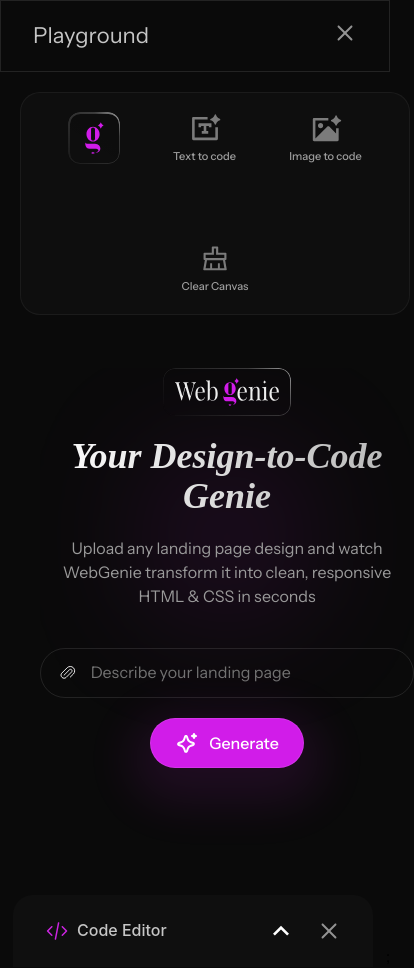
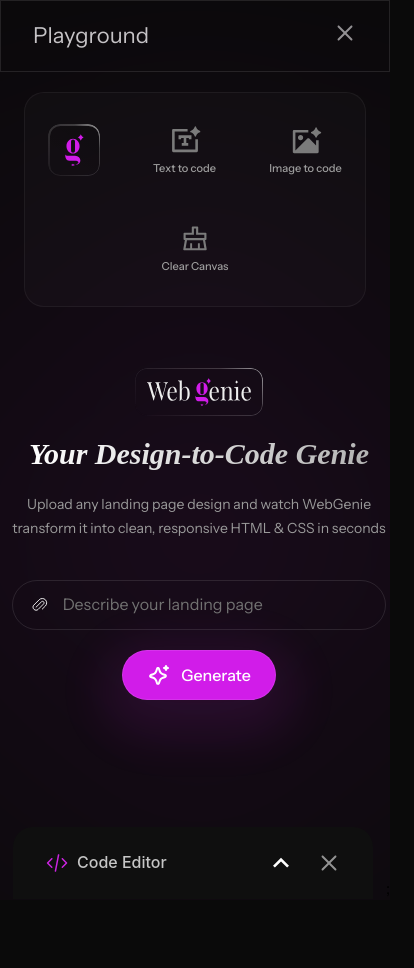
Before and after one commit to sangar-1028/web-genie-frontend, a React (Create React App) app: page /playground in a window 390 px wide. Shown: the whole page, 414 px wide, since content can reach past the window. After the commit the page ends 900 px from the top, so only its background shows below. Built offline with nearby package versions, Linux system fonts and the light colour scheme.

Commit message:
Fixed some issues with responsiveness on the smallest screens of the playground.

```diff
--- a/src/Screen/Playground/Components/DetailContainer.jsx
+++ b/src/Screen/Playground/Components/DetailContainer.jsx
@@ -21,12 +21,12 @@
     }, [clearInput])
 
   return (
-    <div className="flex flex-col items-center text-center [&>*]:relative [&>*]:z-10">
+    <div className="flex flex-col justify-center items-center text-center [&>*]:relative [&>*]:z-10">
       <div className="w-32 h-12 p-3 md:w-40 headerLogoStyle">
         <img src={Icon.logo} alt="logo style" />
       </div>
 
-      <div className="text-4xl italic font-semibold lg:text-5xl subHeaderText">Your Design-to-Code Genie</div>
+      <div className="text-3xl italic font-bold xs2:font-semibold xs2:text-4xl lg:text-5xl subHeaderText">Your Design-to-Code Genie</div>
 
       <div className="subHeading">
         Upload any landing page design and watch WebGenie transform it into
@@ -59,7 +59,7 @@
         </ButtonField>
 
       </div>
-      <Ellipse3 className="ellipse-3" />
+      <div className="ellipse-3"></div>
     </div>
   );
 };
--- a/src/Screen/Playground/Components/MenuContainer.jsx
+++ b/src/Screen/Playground/Components/MenuContainer.jsx
@@ -26,7 +26,7 @@
   }, [screenSize]);
 
   return (
-    <div className="flex flex-row flex-wrap items-center justify-center py-0 lg:py-5 xs2:justify-normal xs2:flex-nowrap gap-x-2 gap-y-10 lg:flex-col playgroudMenuContainer">
+    <div className="flex flex-row flex-wrap items-center justify-center py-4 mx-6 xs2:py-0 lg:py-5 xs2:justify-normal xs2:flex-nowrap gap-x-2 gap-y-4 xs2:gap-y-10 lg:flex-col playgroudMenuContainer xs2:mx-0">
       <Link to="/">
         <button className="logoContainer">
           <img src={Icon.logoIcon} alt="logo style" />
--- a/src/Screen/Playground/Components/style.scss
+++ b/src/Screen/Playground/Components/style.scss
@@ -39,7 +39,7 @@
 
 .itemContainer {
   width: 113px;
-  padding: 1.25rem;
+  // padding: 1.25rem;
   // height: 57px;
   display: flex;
   flex-direction: column;
@@ -47,6 +47,12 @@
   gap: 6px;
   color: antiquewhite;
   position: relative;
+}
+
+@media (max-width: 992px) {
+  .itemContainer {
+    padding: 1.25rem 0;
+  }
 }
 
 .itemContainer.is-active .itemText {
@@ -90,14 +96,19 @@
 // text container
 
 .ellipse-3 {
+  width: 200px;
+  height: 200px;
+  border-radius: 100%;
   position: absolute;
-  top: 0;
+  // top: 0;
   z-index: 1;
-  left: 0;
+  // left: 0;
+  background: rgba(209, 28, 233, 1);
+  filter: blur(220px);
   // width: 100%;
   // height: 100%;
-  max-width: 100%;
-  max-height: 100%;
+  // max-width: 100vw;
+  // max-height: 100vh;
 }
 
 .headerLogoStyle {
@@ -149,6 +160,12 @@
   width: 100%;
   max-width: 475px;
   margin-bottom: 2.5rem;
+}
+
+@media (max-width: 453px) {
+  .subHeading {
+    font-size: 14px;
+  }
 }
 
 // .text-form {
--- a/src/Screen/Playground/index.jsx
+++ b/src/Screen/Playground/index.jsx
@@ -216,7 +216,7 @@
               </div>
 
               <div
-                className="playgroudContentContainer w-full mt-72 xs2:mt-52 lg:mt-36 mb-48 flex flex-col items-center rounded-[20px] mx-8"
+                className="playgroudContentContainer w-full mt-72 xs2:mt-52 lg:mt-36 mb-48 flex flex-col items-center rounded-[20px] mx-1 xs2:mx-8"
                 style={{
                   // width:
                   //   screenSize.size > 1024 && enableUploadImage
--- a/src/Screen/Playground/style.scss
+++ b/src/Screen/Playground/style.scss
@@ -76,6 +76,16 @@
   left: 1.25rem;
   // display: flex;
   // gap: 0.75rem;
+}
+
+@media (max-width: 453px) {
+  .playgroundMenus {
+    left: 0;
+  }
+
+  .itemContainer {
+    padding: 1rem !important;
+  }
 }
 
 .playgroudMenuContainer {
```
